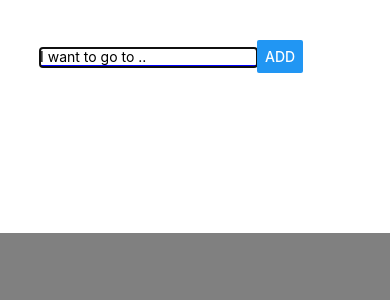
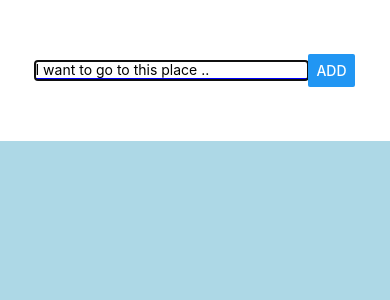
Before and after one commit to Rajat-Goyal/rnCamp, a React Native app in the folder bucketList/: screen / in a window 390 px wide. Shown: the top 300 px of the page. Built offline with nearby package versions, Linux system fonts and the light colour scheme.

Commit message:
image added to list

```diff
--- a/bucketList/App.js
+++ b/bucketList/App.js
@@ -8,6 +8,7 @@
 
 import React, { Component } from "react";
 import { Platform, StyleSheet, View, TextInput, Button, Text } from "react-native";
+import List from "./components/List"
 
 const instructions = Platform.select({
   ios: "Press Cmd+R to reload,\n" + "Cmd+D or shake for dev menu",
@@ -16,10 +17,13 @@ const instructions = Platform.select({
     "Shake or press menu button for dev menu"
 });
 
+
+
 export default class App extends Component {
   state = {
     placeName: "",
-    placeList: []
+    placeList: [],
+   url: 'https://images.all-free-download.com/images/graphicthumb/hd_picture_of_the_beautiful_natural_scenery_03_166249.jpg'
   };
   onChangInput = val => {
     // if(this.state.placeName.trim() === '')
@@ -36,7 +40,8 @@ export default class App extends Component {
 
     this.setState(prevState => {
       return {
-        placeList: prevState.placeList.concat(this.state.placeName)
+        placeList: prevState.placeList.concat(this.state.placeName),
+        placeName: ""
       };
     });
 
@@ -49,16 +54,24 @@ export default class App extends Component {
           <TextInput
             value={this.state.placeName}
             onChangeText={val => this.onChangInput(val)}
-            placeholder={"I want to go to .."}
+            placeholder={"I want to go to this place .."}
             autoFocus={true}
             style={styles.placeInput}
           />
           <Button title={"Add"} onPress={this.placeAddHandler} />
         </View>
         <View style={styles.placeListContainer} >
-          {this.state.placeList.map(place => {
-            return <Text>{place}</Text>
-          })}
+          {this.state.placeList.map((value,index) => {
+            return(
+              <List
+              key={index}
+              value={value}
+              url={this.state.url}
+              />
+            )
+
+          })
+          }
         </View>
       </View>
     );
@@ -71,15 +84,16 @@ const styles = StyleSheet.create({
   },
   inputContainer: {
     flex: 1,
-    justifyContent: "flex-start",
-    alignItems: "baseline",
+    justifyContent: "center",
+    alignItems: "center",
     flexDirection: "row",
     width: "100%",
-    padding: 40
+    //padding: 20
   },
   placeListContainer: {
-    flex: 4,
-    backgroundColor: "grey"
+    flex: 5,
+    alignItems: "center",
+    backgroundColor: "lightblue"
   },
   container1: {
     flex: 1,
--- /dev/null
+++ b/bucketList/components/List.js
@@ -0,0 +1,56 @@
+import React, { Component } from "react";
+import { Platform, StyleSheet, View, TextInput, Image, Button, Text } from "react-native";
+
+const List = (props) => {
+    return(
+        // <View style={styles.container}>
+               <View style={styles.container1}>
+            <Image
+            style={styles.imageStyle}
+            source={{uri: props.url}}
+            />
+        <Text style={styles.textStyle}>
+            {props.value}
+        </Text>
+    </View>
+        // </View>
+
+    )
+
+};
+
+const styles = StyleSheet.create({
+    // container: {
+    //    width: "100%",
+    //     alignItems: "flex-start",
+    //     borderRadius: 20,
+    //     borderWidth: 1.5,
+    //    padding: 10,
+    //     borderColor: "black",
+    //     marginBottom: 5
+    // },
+    container1:{
+        width: "100%",
+        alignItems: "center",
+        borderRadius: 20,
+        borderWidth: 1.5,
+       padding: 5,
+        borderColor: "black",
+        marginBottom: 5,
+        flexDirection: "row"
+    },
+    textStyle: {
+        color: "grey",
+        fontSize: 30,
+        padding:10
+
+    },
+    imageStyle:{
+        marginLeft: 10,
+        width: 70,
+        height: 70
+    }
+
+});
+
+export default List;
```
